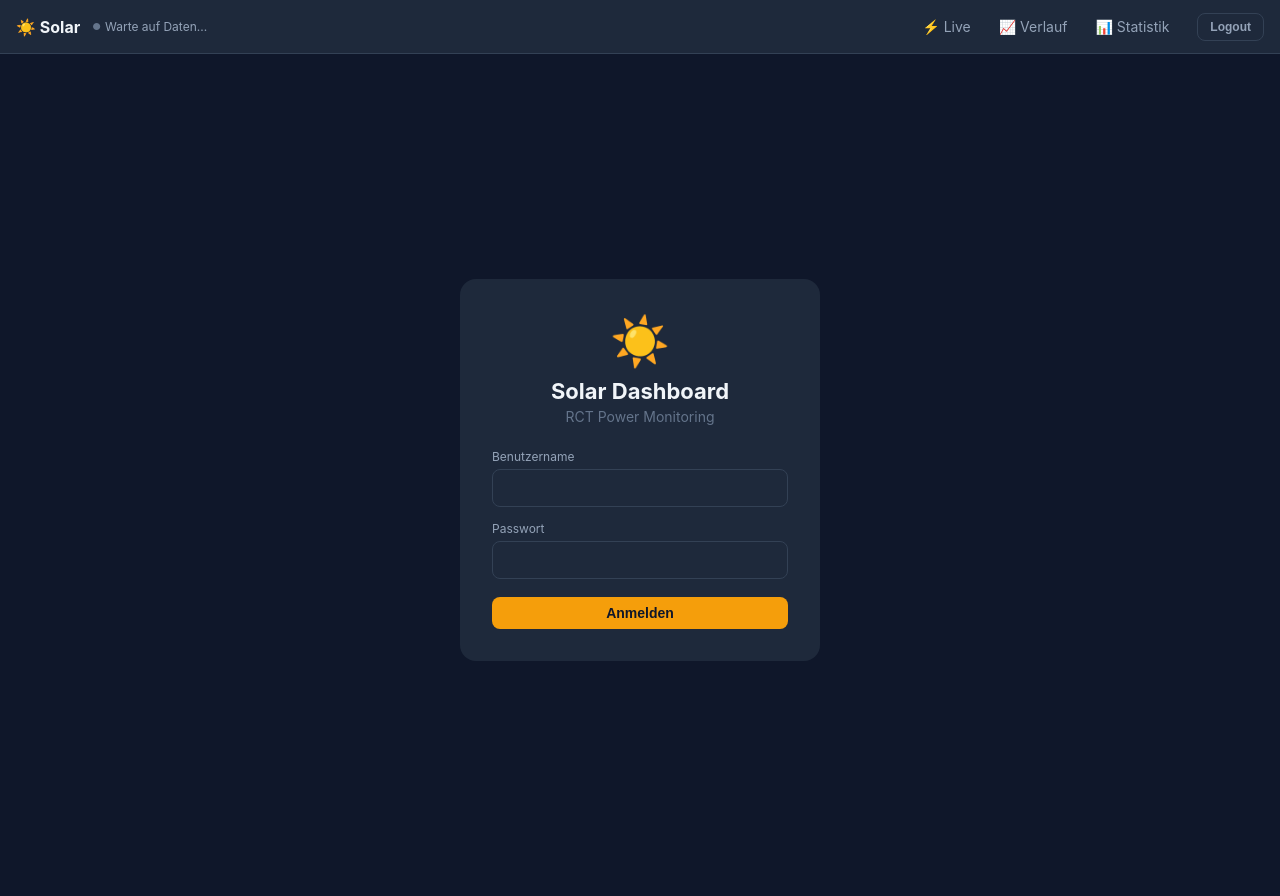
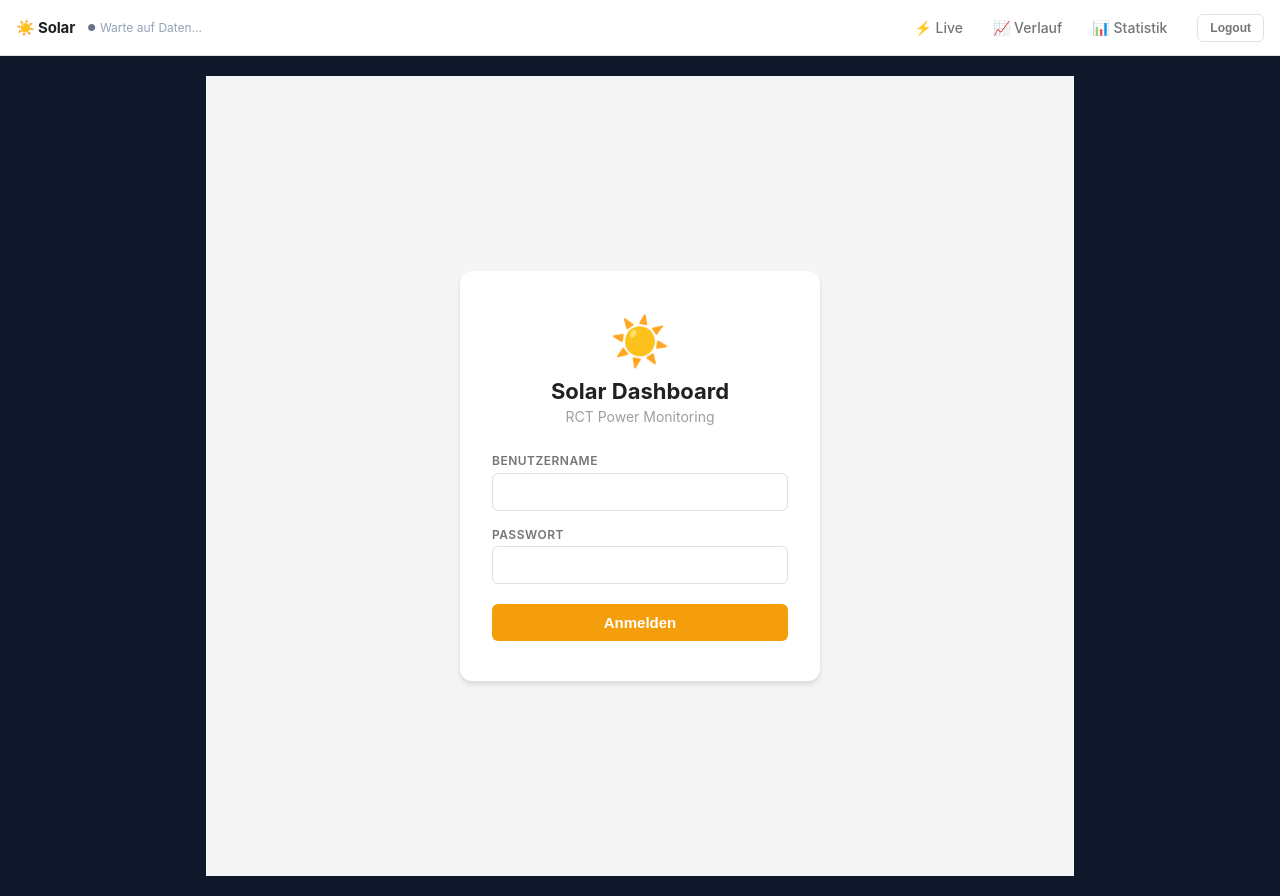
Before and after one commit to StudiStudiDent/rct-power-dashboard, a SvelteKit app in the folder frontend/: page /login in a window 1280 px wide. Built offline with nearby package versions, Linux system fonts and the light colour scheme; no server answers.

Commit message:
feat: light mode Material UI design

```diff
--- a/frontend/src/app.css
+++ b/frontend/src/app.css
@@ -1,20 +1,22 @@
-/* Global styles — minimal reset + design tokens */
+/* Global styles — Material Design Light */
 :root {
-  --bg: #0f172a;
-  --surface: #1e293b;
-  --border: #334155;
-  --text: #f1f5f9;
-  --muted: #94a3b8;
-  --amber: #f59e0b;
-  --green: #22c55e;
-  --red: #ef4444;
-  --blue: #3b82f6;
+  --bg:        #f5f5f5;
+  --surface:   #ffffff;
+  --border:    #e0e0e0;
+  --text:      #212121;
+  --muted:     #757575;
+  --amber:     #f59e0b;
+  --green:     #16a34a;
+  --red:       #dc2626;
+  --blue:      #1d4ed8;
+  --shadow:    0 1px 3px rgba(0,0,0,0.12), 0 1px 2px rgba(0,0,0,0.08);
+  --shadow-md: 0 4px 6px rgba(0,0,0,0.07), 0 2px 4px rgba(0,0,0,0.06);
 }
 
 * { box-sizing: border-box; }
 
 body {
-  font-family: -apple-system, BlinkMacSystemFont, 'Segoe UI', sans-serif;
+  font-family: -apple-system, BlinkMacSystemFont, 'Segoe UI', Roboto, sans-serif;
   background: var(--bg);
   color: var(--text);
   margin: 0;
@@ -28,15 +30,15 @@
   align-items: center;
   justify-content: center;
   padding: 0.5rem 1.25rem;
-  border-radius: 0.5rem;
+  border-radius: 0.375rem;
   border: none;
   font-size: 0.875rem;
   font-weight: 600;
   cursor: pointer;
-  transition: opacity 0.15s;
+  transition: box-shadow 0.15s, opacity 0.15s;
 }
-.btn:hover { opacity: 0.85; }
-.btn-primary { background: var(--amber); color: #0f172a; }
+.btn:hover { box-shadow: var(--shadow-md); opacity: 0.9; }
+.btn-primary { background: var(--amber); color: #fff; }
 .btn-ghost   { background: transparent; color: var(--muted); border: 1px solid var(--border); }
 
 input {
@@ -44,9 +46,13 @@
   padding: 0.625rem 0.875rem;
   background: var(--surface);
   border: 1px solid var(--border);
-  border-radius: 0.5rem;
+  border-radius: 0.375rem;
   color: var(--text);
   font-size: 0.875rem;
   outline: none;
+  transition: border-color 0.15s, box-shadow 0.15s;
 }
-input:focus { border-color: var(--amber); }
+input:focus {
+  border-color: var(--amber);
+  box-shadow: 0 0 0 3px rgba(245,158,11,0.15);
+}
--- a/frontend/src/lib/components/EnergyFlow.svelte
+++ b/frontend/src/lib/components/EnergyFlow.svelte
@@ -1,7 +1,6 @@
 <script lang="ts">
   import { liveData, pvTotal, isStale } from '$lib/stores/live';
 
-  // Format watts: auto-switch to kW above 950W
   function fmt(w: number | null): string {
     if (w === null || w === undefined) return '—';
     const abs = Math.abs(w);
@@ -9,7 +8,6 @@
     return Math.round(abs) + ' W';
   }
 
-  // Animation duration in seconds: faster = more power
   function animDur(watts: number): number {
     const abs = Math.abs(watts);
     if (abs < 10) return 99;
@@ -23,27 +21,36 @@
   $: load  = $liveData.load_w;
   $: temp  = $liveData.inverter_temp;
 
-  // Flow states
   $: pvOn   = pv > 10;
-  $: batChg = batW > 10;      // house → battery
-  $: batDis = batW < -10;     // battery → house
-  $: bezug  = gridW > 10;     // grid → house
-  $: einsp  = gridW < -10;    // house → grid
+  $: batChg = batW > 10;
+  $: batDis = batW < -10;
+  $: bezug  = gridW > 10;
+  $: einsp  = gridW < -10;
 
   $: pvD   = animDur(pv);
   $: batD  = animDur(batW);
   $: gridD = animDur(gridW);
 
-  // Autarky: % of load covered by solar + battery (not from grid)
   $: autarky = (load && load > 0)
     ? Math.min(100, Math.round(Math.max(0, load - Math.max(0, gridW)) / load * 100))
     : null;
+
+  // Line colors
+  const lineInactive = '#e0e0e0';
+  $: linePv   = pvOn   ? '#f59e0b' : lineInactive;
+  $: lineBat  = batChg ? '#16a34a' : batDis ? '#f97316' : lineInactive;
+  $: lineGrid = bezug  ? '#dc2626' : einsp ? '#16a34a' : lineInactive;
+
+  // Node border colors
+  $: borderPv   = pvOn   ? '#f59e0b' : '#e0e0e0';
+  $: borderBat  = batChg ? '#16a34a' : batDis ? '#f97316' : '#e0e0e0';
+  $: borderGrid = bezug  ? '#dc2626' : einsp  ? '#16a34a' : '#e0e0e0';
 </script>
 
 <div class="wrap">
+  <div class="card">
     <svg viewBox="0 0 360 250" class="flow" aria-label="Energiefluss-Diagramm">
       <defs>
-      <!-- Paths define direction of animated dots -->
         <path id="fp-s"  d="M 180 88  L 180 128"/>
         <path id="fp-bh" d="M 90  160 L 148 160"/>
         <path id="fp-hb" d="M 148 160 L 90  160"/>
@@ -51,17 +58,12 @@
         <path id="fp-hg" d="M 212 160 L 270 160"/>
       </defs>
 
-    <!-- ── Connection lines ── -->
-    <line x1="180" y1="88"  x2="180" y2="128"
-      stroke={pvOn ? '#f59e0b' : '#1e3a5f'} stroke-width="3" stroke-linecap="round"/>
-    <line x1="90"  y1="160" x2="148" y2="160"
-      stroke={batChg ? '#22c55e' : batDis ? '#f97316' : '#1e3a5f'} stroke-width="3" stroke-linecap="round"/>
-    <line x1="212" y1="160" x2="270" y2="160"
-      stroke={bezug ? '#ef4444' : einsp ? '#22c55e' : '#1e3a5f'} stroke-width="3" stroke-linecap="round"/>
+      <!-- Connection lines -->
+      <line x1="180" y1="88"  x2="180" y2="128" stroke={linePv}   stroke-width="3" stroke-linecap="round"/>
+      <line x1="90"  y1="160" x2="148" y2="160" stroke={lineBat}  stroke-width="3" stroke-linecap="round"/>
+      <line x1="212" y1="160" x2="270" y2="160" stroke={lineGrid} stroke-width="3" stroke-linecap="round"/>
 
-    <!-- ── Animated dots ── -->
-
-    <!-- Solar → House -->
+      <!-- Animated dots: Solar → House -->
       {#if pvOn}
         {#each [0, 1, 2] as i}
           <circle r="4.5" fill="#f59e0b">
@@ -86,7 +88,7 @@
       <!-- House → Battery (charging) -->
       {#if batChg}
         {#each [0, 1, 2] as i}
-        <circle r="4.5" fill="#22c55e">
+          <circle r="4.5" fill="#16a34a">
             <animateMotion dur="{batD.toFixed(2)}s" begin="{(i * batD / 3).toFixed(2)}s" repeatCount="indefinite">
               <mpath href="#fp-hb"/>
             </animateMotion>
@@ -97,7 +99,7 @@
       <!-- Grid → House (Bezug) -->
       {#if bezug}
         {#each [0, 1, 2] as i}
-        <circle r="4.5" fill="#ef4444">
+          <circle r="4.5" fill="#dc2626">
             <animateMotion dur="{gridD.toFixed(2)}s" begin="{(i * gridD / 3).toFixed(2)}s" repeatCount="indefinite">
               <mpath href="#fp-gh"/>
             </animateMotion>
@@ -108,7 +110,7 @@
       <!-- House → Grid (Einspeisung) -->
       {#if einsp}
         {#each [0, 1, 2] as i}
-        <circle r="4.5" fill="#22c55e">
+          <circle r="4.5" fill="#16a34a">
             <animateMotion dur="{gridD.toFixed(2)}s" begin="{(i * gridD / 3).toFixed(2)}s" repeatCount="indefinite">
               <mpath href="#fp-hg"/>
             </animateMotion>
@@ -116,63 +118,68 @@
         {/each}
       {/if}
 
-    <!-- ── Nodes (rendered last = on top of dots) ── -->
+      <!-- Nodes -->
 
-    <!-- Solar (top) -->
-    <circle cx="180" cy="58" r="30" fill="#0f172a" stroke={pvOn ? '#f59e0b' : '#334155'} stroke-width="2"/>
+      <!-- Solar -->
+      <circle cx="180" cy="58" r="30" fill="#fff" stroke={borderPv} stroke-width="2.5"
+        style="filter: drop-shadow(0 2px 4px rgba(0,0,0,0.1))"/>
       <text x="180" y="52" text-anchor="middle" dominant-baseline="central" font-size="18">☀️</text>
-    <text x="180" y="69" text-anchor="middle" font-size="10.5" fill={pvOn ? '#fbbf24' : '#475569'}>{fmt($pvTotal)}</text>
-    <text x="180" y="18" text-anchor="middle" font-size="9" fill="#475569" letter-spacing="1">SOLAR</text>
+      <text x="180" y="69" text-anchor="middle" font-size="10.5" font-weight="600"
+        fill={pvOn ? '#f59e0b' : '#9e9e9e'}>{fmt($pvTotal)}</text>
+      <text x="180" y="18" text-anchor="middle" font-size="9" fill="#9e9e9e" letter-spacing="0.8">SOLAR</text>
 
-    <!-- House (center) -->
-    <circle cx="180" cy="160" r="32" fill="#0f172a" stroke="#3b82f6" stroke-width="2"/>
+      <!-- House -->
+      <circle cx="180" cy="160" r="32" fill="#fff" stroke="#1d4ed8" stroke-width="2.5"
+        style="filter: drop-shadow(0 2px 4px rgba(0,0,0,0.1))"/>
       <text x="180" y="153" text-anchor="middle" dominant-baseline="central" font-size="20">🏠</text>
-    <text x="180" y="173" text-anchor="middle" font-size="10.5" fill="#94a3b8">{fmt(load)}</text>
+      <text x="180" y="173" text-anchor="middle" font-size="10.5" font-weight="600" fill="#424242">{fmt(load)}</text>
 
-    <!-- Battery (left) -->
-    <circle cx="60" cy="160" r="30" fill="#0f172a"
-      stroke={batChg ? '#22c55e' : batDis ? '#f97316' : '#334155'} stroke-width="2"/>
+      <!-- Battery -->
+      <circle cx="60" cy="160" r="30" fill="#fff" stroke={borderBat} stroke-width="2.5"
+        style="filter: drop-shadow(0 2px 4px rgba(0,0,0,0.1))"/>
       <text x="60" y="153" text-anchor="middle" dominant-baseline="central" font-size="16">🔋</text>
-    <text x="60" y="171" text-anchor="middle" font-size="10.5" fill="#94a3b8">
+      <text x="60" y="171" text-anchor="middle" font-size="10.5" font-weight="600" fill="#424242">
         {soc !== null ? Math.round(soc) + '%' : '—'}
       </text>
-    <text x="60" y="208" text-anchor="middle" font-size="9" fill="#475569" letter-spacing="1">BATTERIE</text>
+      <text x="60" y="208" text-anchor="middle" font-size="9" fill="#9e9e9e" letter-spacing="0.8">BATTERIE</text>
       {#if batChg || batDis}
-      <text x="60" y="220" text-anchor="middle" font-size="9" fill={batChg ? '#22c55e' : '#f97316'}>
+        <text x="60" y="220" text-anchor="middle" font-size="9" font-weight="600"
+          fill={batChg ? '#16a34a' : '#f97316'}>
           {batChg ? '↑ ' : '↓ '}{fmt(batW)}
         </text>
       {/if}
 
-    <!-- Grid (right) -->
-    <circle cx="300" cy="160" r="30" fill="#0f172a"
-      stroke={bezug ? '#ef4444' : einsp ? '#22c55e' : '#334155'} stroke-width="2"/>
+      <!-- Grid -->
+      <circle cx="300" cy="160" r="30" fill="#fff" stroke={borderGrid} stroke-width="2.5"
+        style="filter: drop-shadow(0 2px 4px rgba(0,0,0,0.1))"/>
       <text x="300" y="153" text-anchor="middle" dominant-baseline="central" font-size="16">⚡</text>
-    <text x="300" y="171" text-anchor="middle" font-size="10.5"
-      fill={bezug ? '#fca5a5' : einsp ? '#86efac' : '#94a3b8'}>
+      <text x="300" y="171" text-anchor="middle" font-size="10.5" font-weight="600"
+        fill={bezug ? '#dc2626' : einsp ? '#16a34a' : '#9e9e9e'}>
         {Math.abs(gridW) > 10 ? fmt(gridW) : '—'}
       </text>
-    <text x="300" y="208" text-anchor="middle" font-size="9"
-      fill={bezug ? '#ef4444' : einsp ? '#22c55e' : '#475569'} letter-spacing="1">
+      <text x="300" y="208" text-anchor="middle" font-size="9" font-weight="600"
+        fill={bezug ? '#dc2626' : einsp ? '#16a34a' : '#9e9e9e'} letter-spacing="0.8">
         {bezug ? 'BEZUG' : einsp ? 'EINSPEISUNG' : 'NETZ'}
       </text>
     </svg>
+  </div>
 
-  <!-- Bottom stats row -->
+  <!-- Stats row -->
   <div class="stats">
     {#if autarky !== null}
-      <span class="stat">
+      <div class="stat-chip">
         <span class="stat-label">Autarkie</span>
-        <span class="stat-val" style="color: {autarky > 70 ? '#22c55e' : autarky > 30 ? '#f59e0b' : '#ef4444'}">{autarky}%</span>
-      </span>
+        <span class="stat-val" style="color: {autarky > 70 ? '#16a34a' : autarky > 30 ? '#f59e0b' : '#dc2626'}">{autarky}%</span>
+      </div>
     {/if}
     {#if temp !== null}
-      <span class="stat">
-        <span class="stat-label">WR Temp</span>
-        <span class="stat-val" style="color: {temp > 70 ? '#ef4444' : '#94a3b8'}">{temp.toFixed(1)} °C</span>
-      </span>
+      <div class="stat-chip">
+        <span class="stat-label">WR Temperatur</span>
+        <span class="stat-val" style="color: {temp > 70 ? '#dc2626' : '#424242'}">{temp.toFixed(1)} °C</span>
+      </div>
     {/if}
     {#if $isStale}
-      <span class="stat stale">⚠ Keine aktuellen Daten</span>
+      <div class="stat-chip stale">⚠ Keine aktuellen Daten</div>
     {/if}
   </div>
 </div>
@@ -182,39 +189,42 @@
     display: flex;
     flex-direction: column;
     align-items: center;
-    gap: 0.75rem;
-    padding: 0.5rem 0;
+    gap: 1rem;
+  }
+  .card {
+    background: #fff;
+    border-radius: 0.75rem;
+    box-shadow: 0 1px 3px rgba(0,0,0,0.12), 0 1px 2px rgba(0,0,0,0.08);
+    padding: 1rem 0.5rem 0.5rem;
+    width: 100%;
+    max-width: 440px;
   }
   .flow {
     width: 100%;
-    max-width: 420px;
     display: block;
   }
   .stats {
     display: flex;
-    gap: 1.5rem;
+    gap: 0.75rem;
     flex-wrap: wrap;
     justify-content: center;
   }
-  .stat {
+  .stat-chip {
+    background: #fff;
+    border-radius: 2rem;
+    box-shadow: 0 1px 3px rgba(0,0,0,0.1);
+    padding: 0.4rem 1rem;
     display: flex;
-    flex-direction: column;
     align-items: center;
-    gap: 0.15rem;
+    gap: 0.5rem;
   }
   .stat-label {
-    font-size: 0.7rem;
-    color: #475569;
-    letter-spacing: 0.05em;
-    text-transform: uppercase;
+    font-size: 0.75rem;
+    color: #757575;
   }
   .stat-val {
-    font-size: 1rem;
-    font-weight: 600;
+    font-size: 0.9375rem;
+    font-weight: 700;
   }
-  .stale {
-    font-size: 0.75rem;
-    color: #f59e0b;
-    align-self: center;
-  }
+  .stale { color: #f59e0b; font-size: 0.8rem; }
 </style>
--- a/frontend/src/lib/components/MetricCard.svelte
+++ b/frontend/src/lib/components/MetricCard.svelte
@@ -3,7 +3,7 @@
   export let label: string;
   export let unit: string;
   export let icon: string = '';
-  export let color: string = '#f59e0b'; // amber default
+  export let color: string = '#f59e0b';
   export let decimals: number = 0;
 
   $: display = value !== null ? value.toFixed(decimals) : '–';
@@ -21,8 +21,9 @@
 
 <style>
   .card {
-    background: #1e293b;
+    background: #fff;
     border-radius: 0.75rem;
+    box-shadow: 0 1px 3px rgba(0,0,0,0.12), 0 1px 2px rgba(0,0,0,0.08);
     padding: 1rem 1.25rem;
     display: flex;
     flex-direction: column;
@@ -30,7 +31,7 @@
   }
   .card-label {
     font-size: 0.75rem;
-    color: #94a3b8;
+    color: #757575;
     text-transform: uppercase;
     letter-spacing: 0.05em;
   }
@@ -38,11 +39,12 @@
     font-size: 1.75rem;
     font-weight: 700;
     line-height: 1;
+    color: #212121;
   }
   .card-unit {
     font-size: 0.875rem;
     font-weight: 400;
-    color: #64748b;
+    color: #9e9e9e;
     margin-left: 0.2rem;
   }
 </style>
--- a/frontend/src/routes/+layout.svelte
+++ b/frontend/src/routes/+layout.svelte
@@ -52,9 +52,11 @@
     display: flex;
     align-items: center;
     gap: 1rem;
-    padding: 0.75rem 1rem;
-    background: #1e293b;
-    border-bottom: 1px solid #334155;
+    padding: 0 1rem;
+    height: 56px;
+    background: #ffffff;
+    border-bottom: 1px solid #e0e0e0;
+    box-shadow: 0 1px 3px rgba(0,0,0,0.08);
     position: sticky;
     top: 0;
     z-index: 10;
@@ -66,19 +68,18 @@
     gap: 0.75rem;
     flex: 1;
   }
-  .logo { font-size: 1rem; font-weight: 700; }
-  nav { display: flex; gap: 0.25rem; }
+  .logo { font-size: 0.9375rem; font-weight: 700; color: #212121; letter-spacing: -0.01em; }
+  nav { display: flex; gap: 0.125rem; }
   nav a {
-    padding: 0.375rem 0.75rem;
+    padding: 0.375rem 0.875rem;
     border-radius: 0.375rem;
     font-size: 0.875rem;
-    color: #94a3b8;
+    font-weight: 500;
+    color: #757575;
     transition: all 0.15s;
   }
-  nav a:hover, nav a.active {
-    background: #334155;
-    color: #f1f5f9;
-  }
+  nav a:hover { background: #f5f5f5; color: #212121; }
+  nav a.active { background: #fff8e1; color: #f59e0b; font-weight: 600; }
   .logout { font-size: 0.75rem; padding: 0.375rem 0.75rem; }
-  main { flex: 1; padding: 1rem; max-width: 900px; margin: 0 auto; width: 100%; }
+  main { flex: 1; padding: 1.25rem 1rem; max-width: 900px; margin: 0 auto; width: 100%; }
 </style>
--- a/frontend/src/routes/history/+page.svelte
+++ b/frontend/src/routes/history/+page.svelte
@@ -33,26 +33,32 @@
   function renderChart() {
     if (!chartEl || data.length === 0) return;
     const options = {
-      chart: { type: 'area', height: 280, background: '#1e293b', toolbar: { show: false },
-        animations: { enabled: false } },
-      theme: { mode: 'dark' },
+      chart: {
+        type: 'area',
+        height: 300,
+        background: '#ffffff',
+        toolbar: { show: false },
+        animations: { enabled: false },
+        fontFamily: '-apple-system, BlinkMacSystemFont, "Segoe UI", Roboto, sans-serif',
+      },
+      theme: { mode: 'light' },
       stroke: { curve: 'smooth', width: 2 },
-      fill: { type: 'gradient', gradient: { opacityFrom: 0.4, opacityTo: 0.05 } },
+      fill: { type: 'gradient', gradient: { opacityFrom: 0.25, opacityTo: 0.02 } },
       xaxis: {
         type: 'datetime',
         categories: data.map((d) => d.ts * 1000),
-        labels: { datetimeUTC: false },
+        labels: { datetimeUTC: false, style: { colors: '#757575' } },
       },
-      yaxis: { labels: { formatter: (v: number) => `${Math.round(v)} W` } },
-      tooltip: { x: { format: 'dd.MM HH:mm' } },
-      grid: { borderColor: '#334155' },
-      legend: { position: 'top' },
+      yaxis: { labels: { formatter: (v: number) => `${Math.round(v)} W`, style: { colors: '#757575' } } },
+      tooltip: { x: { format: 'dd.MM HH:mm' }, theme: 'light' },
+      grid: { borderColor: '#f0f0f0', strokeDashArray: 4 },
+      legend: { position: 'top', labels: { colors: '#424242' } },
       series: [
         { name: '☀️ PV Gesamt', data: data.map((d) => Math.round((d.pv_string1_w ?? 0) + (d.pv_string2_w ?? 0))) },
         { name: '🏠 Verbrauch', data: data.map((d) => Math.round(d.load_w ?? 0)) },
         { name: '🔌 Netz', data: data.map((d) => Math.round(d.grid_w ?? 0)) },
       ],
-      colors: ['#f59e0b', '#3b82f6', '#22c55e'],
+      colors: ['#f59e0b', '#1d4ed8', '#dc2626'],
     };
     if (chart) {
       chart.updateOptions(options);
@@ -73,7 +79,7 @@
   <div class="range-buttons">
     {#each ranges as r}
       <button
-        class="btn {selectedHours === r.hours ? 'btn-primary' : 'btn-ghost'}"
+        class="btn {selectedHours === r.hours ? 'btn-active' : 'btn-outline'}"
         on:click={() => { selectedHours = r.hours; loadHistory(r.hours); }}
       >{r.label}</button>
     {/each}
@@ -88,17 +94,26 @@
   <div class="empty">Keine Daten für diesen Zeitraum.</div>
 {:else}
   <div class="chart-wrapper">
-    <p class="hint">{data.length} Messpunkte ({selectedHours}h)</p>
+    <p class="hint">{data.length} Messpunkte · {selectedHours}h</p>
     <div bind:this={chartEl}></div>
   </div>
 {/if}
 
 <style>
   .header { display: flex; align-items: center; justify-content: space-between; margin-bottom: 1rem; flex-wrap: wrap; gap: 0.5rem; }
-  h2 { margin: 0; font-size: 1.125rem; }
+  h2 { margin: 0; font-size: 1.125rem; font-weight: 600; color: #212121; }
   .range-buttons { display: flex; gap: 0.375rem; }
-  .loading, .empty { color: #94a3b8; padding: 2rem; text-align: center; }
-  .error { color: #ef4444; padding: 1rem; }
-  .chart-wrapper { background: #1e293b; border-radius: 0.75rem; padding: 1rem; }
-  .hint { font-size: 0.75rem; color: #64748b; margin: 0 0 0.5rem; }
+  .btn { padding: 0.375rem 0.875rem; border-radius: 2rem; font-size: 0.8125rem; font-weight: 600; cursor: pointer; border: 1px solid #e0e0e0; transition: all 0.15s; }
+  .btn-active { background: #f59e0b; color: #fff; border-color: #f59e0b; }
+  .btn-outline { background: #fff; color: #757575; }
+  .btn-outline:hover { background: #f5f5f5; color: #212121; }
+  .loading, .empty { color: #757575; padding: 2rem; text-align: center; }
+  .error { color: #dc2626; padding: 1rem; }
+  .chart-wrapper {
+    background: #fff;
+    border-radius: 0.75rem;
+    box-shadow: 0 1px 3px rgba(0,0,0,0.12), 0 1px 2px rgba(0,0,0,0.08);
+    padding: 1rem;
+  }
+  .hint { font-size: 0.75rem; color: #9e9e9e; margin: 0 0 0.5rem; }
 </style>
--- a/frontend/src/routes/login/+page.svelte
+++ b/frontend/src/routes/login/+page.svelte
@@ -30,21 +30,11 @@
     <form on:submit|preventDefault={handleSubmit}>
       <label>
         <span>Benutzername</span>
-        <input
-          type="text"
-          bind:value={username}
-          autocomplete="username"
-          required
-        />
+        <input type="text" bind:value={username} autocomplete="username" required />
       </label>
       <label>
         <span>Passwort</span>
-        <input
-          type="password"
-          bind:value={password}
-          autocomplete="current-password"
-          required
-        />
+        <input type="password" bind:value={password} autocomplete="current-password" required />
       </label>
       {#if error}
         <div class="error">{error}</div>
@@ -63,20 +53,22 @@
     align-items: center;
     justify-content: center;
     padding: 1rem;
+    background: #f5f5f5;
   }
   .login-card {
-    background: #1e293b;
-    border-radius: 1rem;
-    padding: 2rem;
+    background: #fff;
+    border-radius: 0.75rem;
+    box-shadow: 0 4px 6px rgba(0,0,0,0.07), 0 2px 4px rgba(0,0,0,0.06);
+    padding: 2.5rem 2rem;
     width: 100%;
     max-width: 360px;
     text-align: center;
   }
   .logo { font-size: 3rem; margin-bottom: 0.5rem; }
-  h1 { margin: 0; font-size: 1.375rem; }
-  .subtitle { color: #64748b; font-size: 0.875rem; margin: 0.25rem 0 1.5rem; }
-  form { display: flex; flex-direction: column; gap: 0.875rem; text-align: left; }
-  label span { display: block; font-size: 0.75rem; color: #94a3b8; margin-bottom: 0.3rem; }
-  .error { color: #ef4444; font-size: 0.8rem; }
-  .btn-primary { width: 100%; margin-top: 0.25rem; }
+  h1 { margin: 0; font-size: 1.375rem; font-weight: 700; color: #212121; }
+  .subtitle { color: #9e9e9e; font-size: 0.875rem; margin: 0.25rem 0 1.75rem; }
+  form { display: flex; flex-direction: column; gap: 1rem; text-align: left; }
+  label span { display: block; font-size: 0.75rem; font-weight: 600; color: #757575; margin-bottom: 0.3rem; text-transform: uppercase; letter-spacing: 0.04em; }
+  .error { color: #dc2626; font-size: 0.8rem; background: #fef2f2; padding: 0.5rem 0.75rem; border-radius: 0.375rem; }
+  .btn-primary { width: 100%; margin-top: 0.25rem; padding: 0.625rem; font-size: 0.9375rem; }
 </style>
```
Also changed, not shown: frontend/src/routes/stats/+page.svelte (+20 -12 lines). Lines whose indentation alone changed are shown as unchanged.
